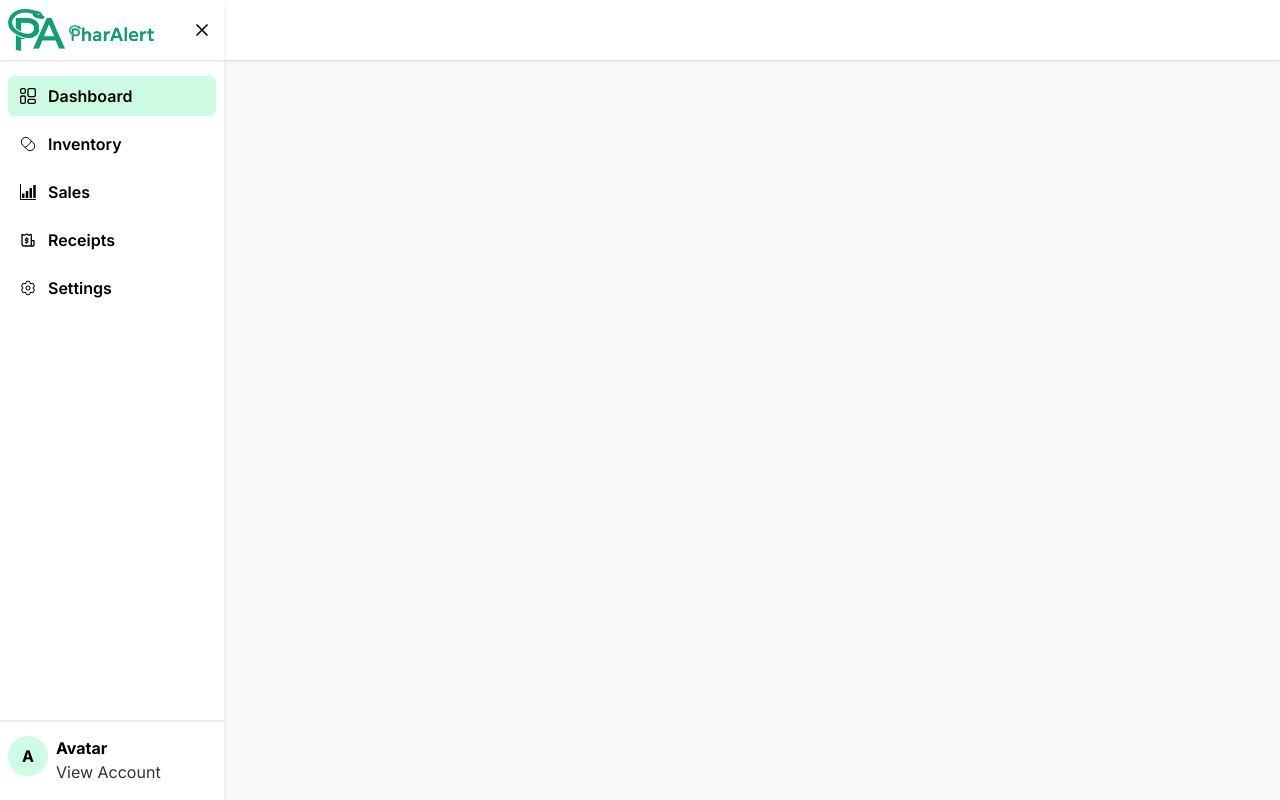
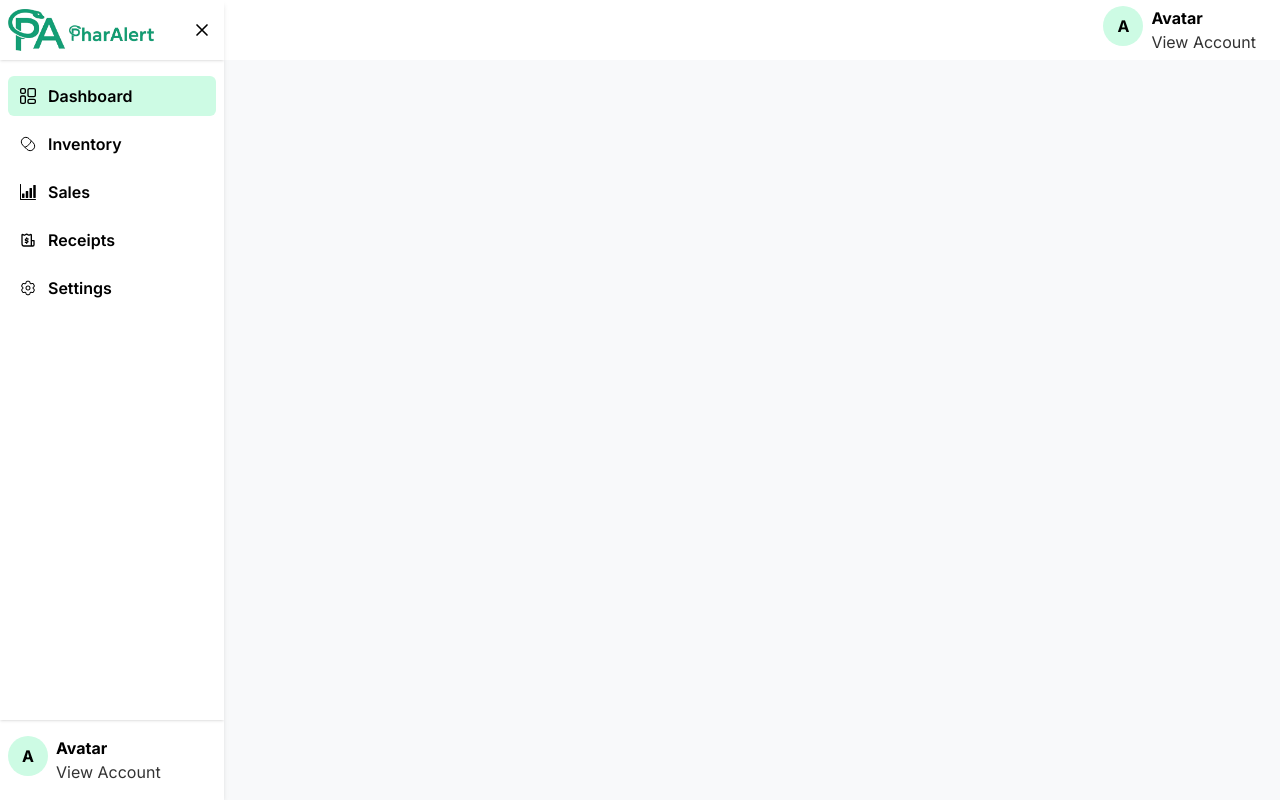
Before and after one commit to Arupyaa/pharalert-frontend, a React (Vite) app: page /pharmacy/dashboard in a window 1280 px wide. Built offline with nearby package versions, Linux system fonts and the light colour scheme.

Commit message:
refactored the layout of the pharmacydashboard

```diff
--- a/src/components/shared/RetractableSidebar/RetractableSidebar.jsx
+++ b/src/components/shared/RetractableSidebar/RetractableSidebar.jsx
@@ -15,7 +15,7 @@ export default function RetractableSidebar({sidebarItems,sidebarLogo}) {
         <aside
             className={`h-screen bg-neutral-main shadow-md
         flex flex-col overflow-hidden z-100
-        transition-all duration-300 ease-in-out
+        transition-all duration-300 ease-in-out shrink-0
 
         //changes width based on state
         ${collapsed ? "w-16" : "w-64 sm:w-60 lg:w-56"}`}>
--- /dev/null
+++ b/src/features/pharmacy/components/DashboardNavBar.jsx
@@ -0,0 +1,14 @@
+import AvatarWithName from "../../../components/shared/AvatarWithName";
+
+export default function DashboardNavBar({propClassName=''}) {
+  return (
+    <div className={`w-full bg-neutral-main h-[60px] shadow-sm flex justify-between items-center px-6 ${propClassName}`}>
+        {/* div to replace with search bar later */}
+        <div></div>
+        {/* avatar section */}
+        <div>
+            <AvatarWithName/>
+        </div>
+    </div>
+  )
+}
--- a/src/features/pharmacy/components/PDashboardMain.jsx
+++ b/src/features/pharmacy/components/PDashboardMain.jsx
@@ -1,10 +1,11 @@
 import React from 'react'
+
 
 export default function PDashboardMain() {
     return (
-        <div className='flex-1 bg-neutral-secondary'>
+        <div className='flex-1 bg-neutral-secondary w-full'>
             {/* navbar containing account name and avatar */}
-            <div className='w-full bg-neutral-main h-[60px] shadow-sm'></div>
+
         </div>
     )
 }
--- a/src/pages/pharmacy/PharmacyDashboard.jsx
+++ b/src/pages/pharmacy/PharmacyDashboard.jsx
@@ -10,6 +10,8 @@ import PillIcon from "../../features/pharmacy/svg/PillIcon.jsx";
 import SalesIcon from "../../features/pharmacy/svg/SalesIcon.jsx";
 import { useAvatarStore } from "../../store/UseAvatarStore.js";
 import avatarImage from "../../assets/avatar.avif"
+import DashboardNavBar from "../../features/pharmacy/components/DashboardNavBar.jsx";
+
 
 const dashboardItems = [
     { name: "Dashboard", path: "/pharmacy/dashboard", icon: DashboardIcon },
@@ -25,8 +27,12 @@ export default function PharmacyDashboard() {
     // const {changeAvatarName,changeAvatarImage} = useAvatarStore(); //for testing purposes for the avatar store
     return (
         <>
-            <RetractableSidebar sidebarLogo={logoName} sidebarItems={dashboardItems}/>
-            <PDashboardMain/>
+            {/* all of this is wrapped by master page flex layout */}
+            <RetractableSidebar sidebarLogo={logoName} sidebarItems={dashboardItems} />
+            <div className="flex flex-col w-full">
+                <DashboardNavBar />
+                <PDashboardMain />
+            </div>
 
             {/* for testing purposes for the avatar store */}
             {/* <input type="text" onChange={(e)=>{changeAvatarName(e.target.value)}}/>
```
